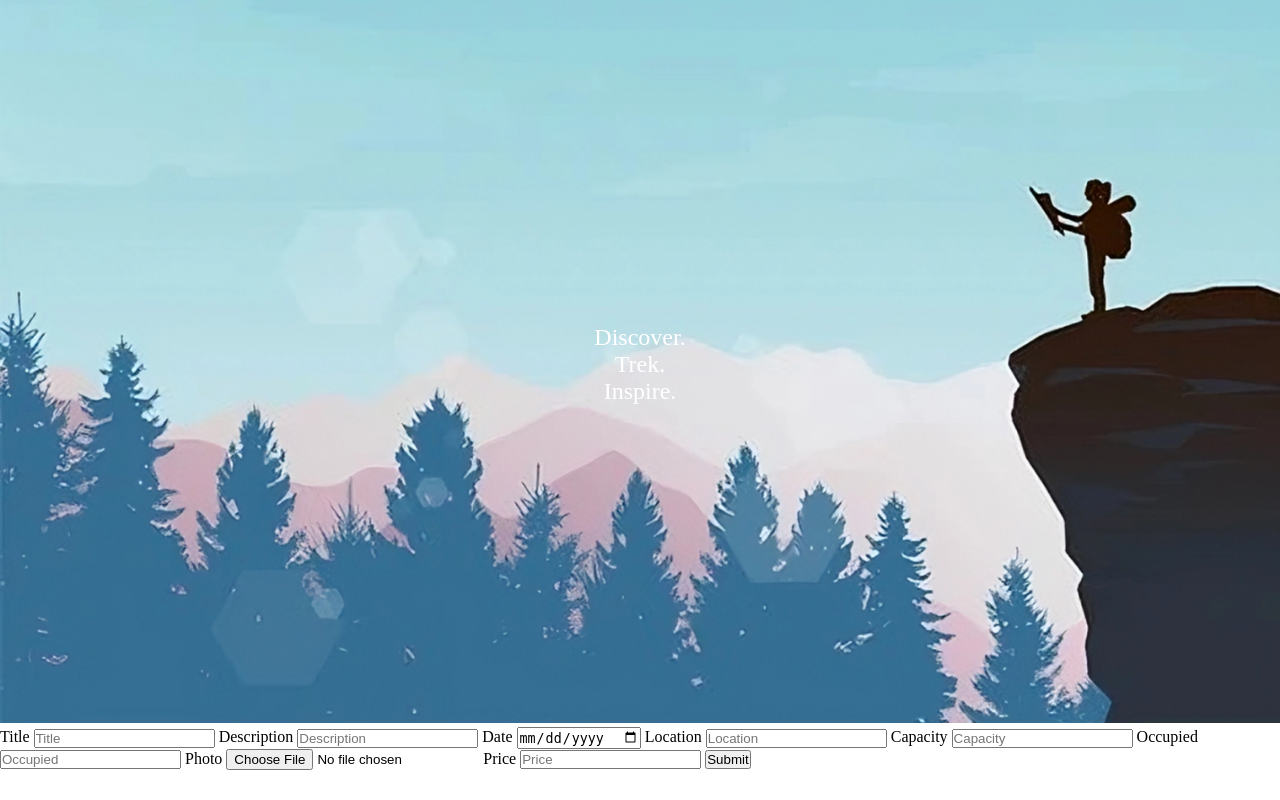
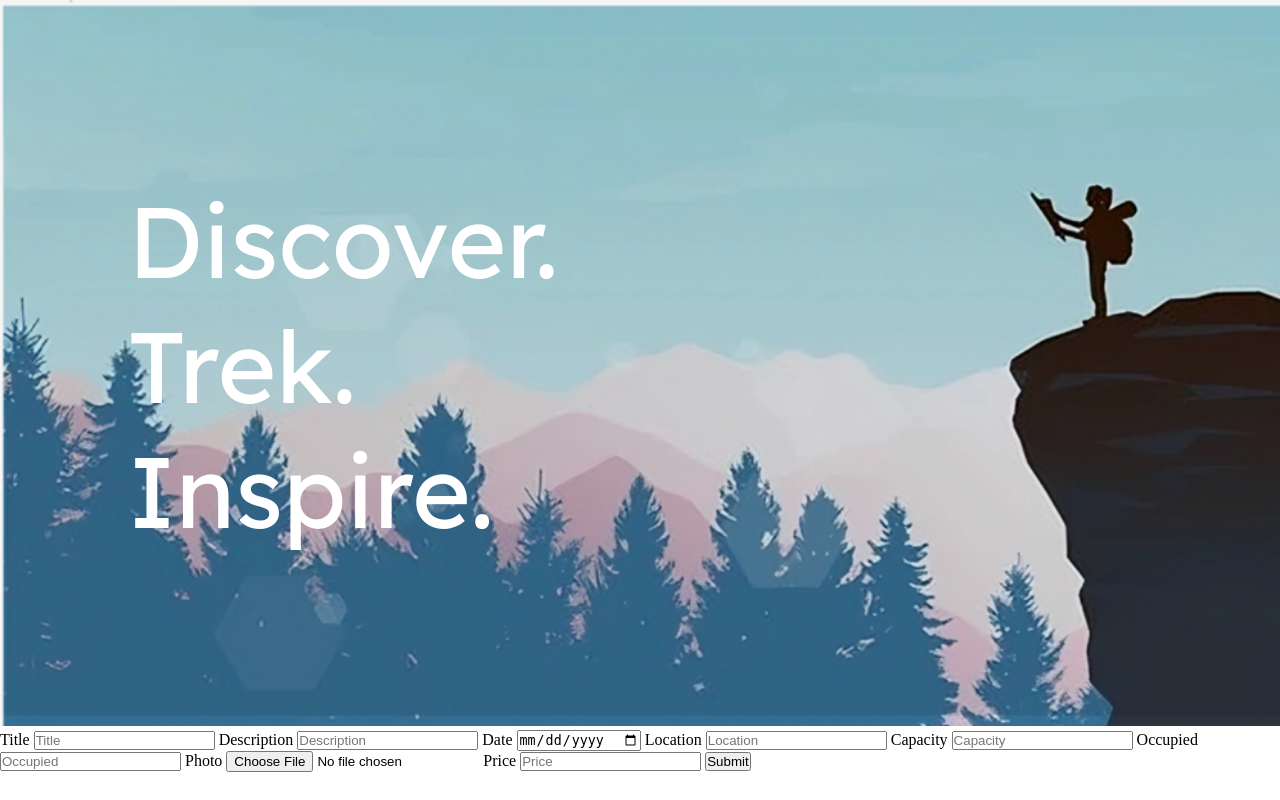
Before and after one commit to Arya-A-Nair/Wanderor, a PHP site: page / in a window 1280 px wide. Run offline with PHP 8.4, Linux system fonts and the light colour scheme.

Commit message:
images logo.png index.css and index.php

```diff
--- a/index.css
+++ b/index.css
@@ -14,11 +14,14 @@
     width: 100%;
 }
 
+
 .text {
     position: absolute;
     top: 50%;
-    left: 50%;
-    transform: translate(-50%, -50%);
+    left: 10%;
+    transform: translate(0%, -50%);
     color: white;
-    font-size: 24px;
+    text-align: left;
+    font-size: 100px;
+    font-family: Lexend;
 }
--- a/index.php
+++ b/index.php
@@ -3,14 +3,15 @@
 	<head>
 		<meta charset="UTF-8" />
 		<meta name="viewport" content="width=device-width, initial-scale=1.0" />
+		<link href='https://fonts.googleapis.com/css?family=Lexend' rel='stylesheet'>
 		<link rel="stylesheet" href="index.css">
 		<title>Document</title>
 	</head>
 	<body>
-	<div class="container">
-        <img class="image" src="images/backgroundimg.png" alt="Your Image">
-        <div class="text">Discover.<br>Trek.<br>Inspire.<br></div>
-    </div>
+		<div class="container">
+			<img class="image" src="images/backgroundimg.png" alt="Your Image">
+			<div class="text">Discover.<br>Trek.<br>Inspire.<br></div>
+		</div>
 
 
 
```
Also changed, not shown: images/backgroundimg.png.
